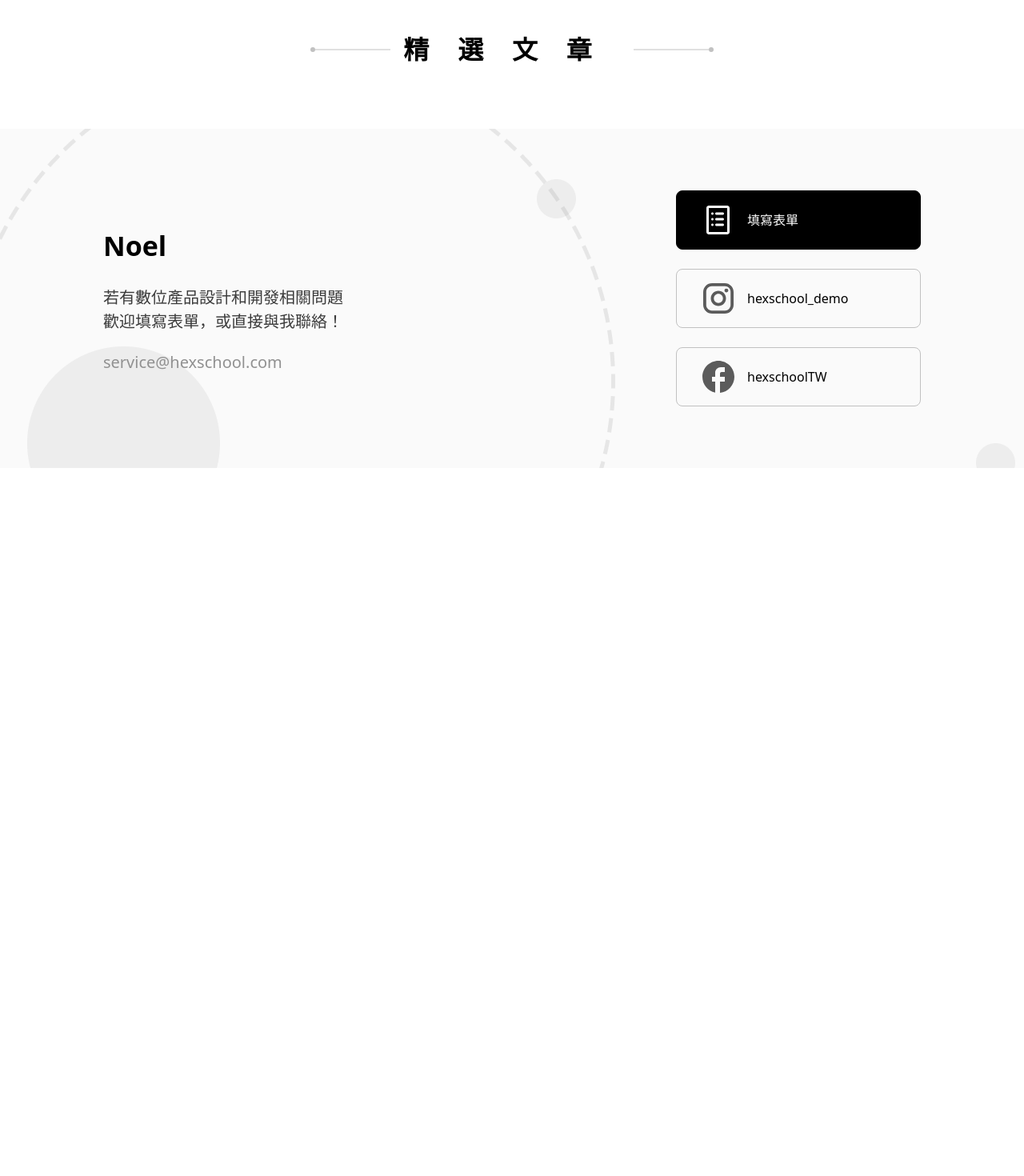
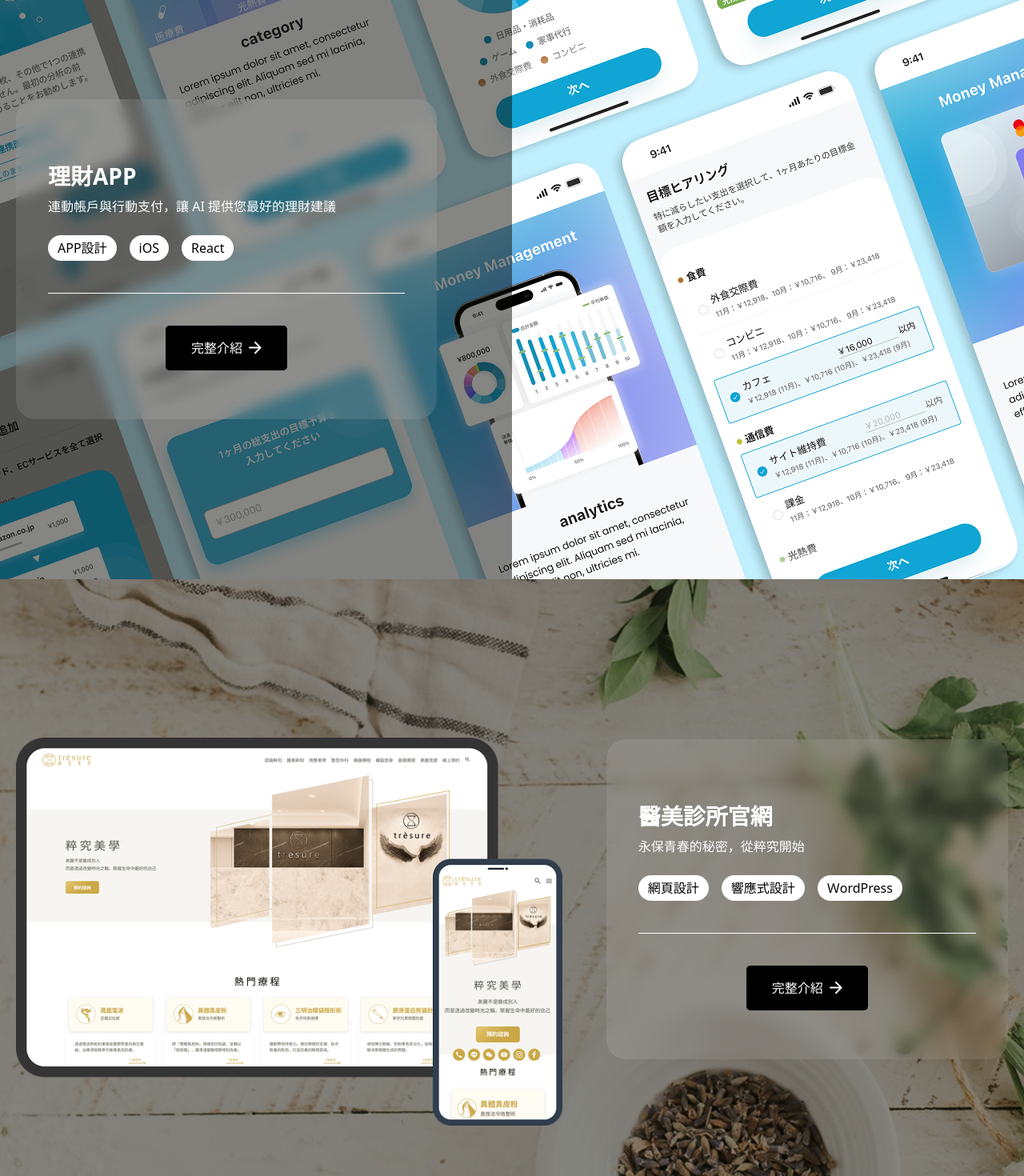
Before and after one commit to Danny-1211/Noel-design, a React (Vite) app: page / in a window 1280 px wide. Shown: the part 1760-3230 px from the top of the page at 80% size. Before the commit the page ends 2345 px from the top, so only its background shows below. Built offline with nearby package versions, Linux system fonts and the light colour scheme.

Commit message:
Feat: Updated collections and service elements, adding responsive design and service item display.

```diff
--- a/src/components/home/Collection.jsx
+++ b/src/components/home/Collection.jsx
@@ -9,41 +9,38 @@ import homepageWork1BgSm from "../../assets/imgs/homepage-work1/homepage-work1-b
 import homepageWork1Sm from "../../assets/imgs/homepage-work1/homepage-work1.png";
 
 import homepageWork2BgLg from "../../assets/imgs/homepage-work2/homepage-work2-lg.png";
-import homepageWork2Lg from "../../assets/imgs/homepage-work1/homepage-work1.png";
 import homepageWork2BgSm from "../../assets/imgs/homepage-work2/homepage-work2-sm.png";
-import homepageWork2Sm from "../../assets/imgs/homepage-work1/homepage-work1.png";
 
 import homepageWork3BgLg from "../../assets/imgs/homepage-work3/homepage-work3-bg.png";
 import homepageWork3Lg from "../../assets/imgs/homepage-work3/homepage-work3.png";
-import homepageWork3BgSm from "../../assets/imgs/homepage-work1/homepage-work1-bg.png";
-import homepageWork3Sm from "../../assets/imgs/homepage-work1/homepage-work1.png";
-
+import homepageWork3BgSm from "../../assets/imgs/homepage-work3/homepage-work3-bg.png";
+import homepageWork3Sm from "../../assets/imgs/homepage-work3/homepage-work3.png";
 
 function CollectionSection() {
   const collection = [
     {
-      homepageWorkBgLg:homepageWork1BgLg,
-      homepageWorkLg:homepageWork1Lg,
-      homepageWorkBgSm:homepageWork1BgSm,
-      homepageWorkSm:homepageWork1Sm,
+      homepageWorkBgLg: homepageWork1BgLg,
+      homepageWorkLg: homepageWork1Lg,
+      homepageWorkBgSm: homepageWork1BgSm,
+      homepageWorkSm: homepageWork1Sm,
       title: "星際旅行訂票平台",
       desc: "悠遊宇宙的夢想，從這裡開始實現",
       tags: ["網頁設計", "響應式設計", "Bootstrap"],
     },
     {
-      homepageWorkBgLg:homepageWork2BgLg,
-      homepageWorkLg:homepageWork2Lg,
-      homepageWorkBgSm:homepageWork2BgSm,
-      homepageWorkSm:homepageWork2Sm,
+      homepageWorkBgLg: homepageWork2BgLg,
+      homepageWorkLg: "",
+      homepageWorkBgSm: homepageWork2BgSm,
+      homepageWorkSm: "",
       title: "理財APP",
       desc: "連動帳戶與行動支付，讓 AI 提供您最好的理財建議",
       tags: ["APP設計", "iOS", "React"],
     },
     {
-      homepageWorkBgLg:homepageWork3BgLg,
-      homepageWorkLg:homepageWork3Lg,
-      homepageWorkBgSm:homepageWork3BgSm,
-      homepageWorkSm:homepageWork3Sm,
+      homepageWorkBgLg: homepageWork3BgLg,
+      homepageWorkLg: homepageWork3Lg,
+      homepageWorkBgSm: homepageWork3BgSm,
+      homepageWorkSm: homepageWork3Sm,
       title: "醫美診所官網",
       desc: "永保青春的秘密，從粹究開始",
       tags: ["網頁設計", "響應式設計", "ＷordPress"],
@@ -58,6 +55,7 @@ function CollectionSection() {
           <img src={titleRightLg} alt="" />
         </h2>
 
+        {/*  */}
         <div
           className="collection-hero px-5 bg-no-repeat bg-cover bg-center w-full h-[800px] flex justify-center items-center gap-x-[55px]"
           style={{ backgroundImage: `url(${homepageWork1BgLg})` }}
@@ -66,7 +64,7 @@ function CollectionSection() {
             <img className="object-cover" src={homepageWork1Lg} alt="" />
           </div>
           {/*  */}
-          <div className="collection-card w-[526px] relative h-[400px] max-xl:h-[500px] rounded-[24px] overflow-hidden px-10 pt-[80px] pb-[56px]">
+          <div className="collection-card w-[526px] relative h-[400px]  rounded-[24px] overflow-hidden px-10 pt-[80px] pb-[56px]">
             <div
               className="collection-card-overlay absolute inset-0 bg-white/10 px-10 pt-[80px] pb-[40px]"
               style={{
@@ -117,6 +115,128 @@ function CollectionSection() {
             </div>
           </div>
         </div>
+
+        {/* 理財APP */}
+        <div
+          className="collection-hero relative px-5 bg-no-repeat bg-cover bg-center w-full h-[800px] flex items-center gap-x-[55px]"
+          style={{ backgroundImage: `url(${homepageWork2BgLg})` }}
+        >
+          <div className="gray bg-[rgba(13,12,7,0.5)] absolute top-0 left-0 w-[50%] h-full"></div>
+
+          {/*  */}
+          <div className="collection-card w-[526px] relative h-[400px] rounded-[24px] overflow-hidden px-10 pt-[80px] pb-[56px]">
+            <div
+              className="collection-card-overlay absolute inset-0 bg-white/10 px-10 pt-[80px] pb-[40px]"
+              style={{
+                backdropFilter: "blur(8px)",
+                WebkitBackdropFilter: "blur(8px)",
+              }}
+            >
+              <div className="collection-card-header mb-[40px] pb-[40px] border-b border-[#fff]">
+                <h3 className="collection-card-title text-[#fff] font-[700] text-[28px] leading-[33.6px] mb-[8px]">
+                  理財APP
+                </h3>
+                <p className="collection-card-desc text-[#fff] leading-[24px] mb-[24px]">
+                  連動帳戶與行動支付，讓 AI 提供您最好的理財建議
+                </p>
+
+                <div className="tag tag-list flex gap-x-[16px] ">
+                  <a
+                    className=" tag-item py-[4px] px-[12px] bg-[#fff] rounded-[16px]"
+                    href="#"
+                  >
+                    APP設計
+                  </a>
+                  <a
+                    className="tag-item py-[4px] px-[12px] bg-[#fff] rounded-[16px]"
+                    href="#"
+                  >
+                    iOS
+                  </a>
+                  <a
+                    className="tag-item py-[4px] px-[12px] bg-[#fff] rounded-[16px]"
+                    href="#"
+                  >
+                    React
+                  </a>
+                </div>
+              </div>
+
+              <div className="collection-card-actions flex justify-center">
+                <button className="w-[152px] btn btn-primary rounded-[5px] bg-[#000] text-[#fff] py-[16px] px-[32px]">
+                  <span className=" btn-label mr-[8px]">完整介紹</span>
+                  <img
+                    className="btn-icon inline-block relative top-[-2px]"
+                    src={arrorRight}
+                    alt=""
+                  />
+                </button>
+              </div>
+            </div>
+          </div>
+        </div>
+
+        {/* 醫美診所官網 */}
+        <div
+          className="collection-hero relative px-5 bg-no-repeat bg-cover bg-center w-full h-[800px] flex justify-center items-center gap-x-[55px]"
+          style={{ backgroundImage: `url(${homepageWork3BgLg})` }}
+        >
+          <div className="gray bg-[rgba(13,12,7,0.5)] absolute top-0 left-0 w-full h-full"></div>
+          <div className="collection-hero-image mt-20 z-20">
+            <img className="object-cover" src={homepageWork3Lg} alt="" />
+          </div>
+          {/*  */}
+          <div className="collection-card w-[526px] relative h-[400px]  rounded-[24px] overflow-hidden px-10 pt-[80px] pb-[56px]">
+            <div
+              className="collection-card-overlay absolute inset-0 bg-white/10 px-10 pt-[80px] pb-[40px]"
+              style={{
+                backdropFilter: "blur(8px)",
+                WebkitBackdropFilter: "blur(8px)",
+              }}
+            >
+              <div className="collection-card-header mb-[40px] pb-[40px] border-b border-[#fff]">
+                <h3 className="collection-card-title text-[#fff] font-[700] text-[28px] leading-[33.6px] mb-[8px]">
+                  醫美診所官網
+                </h3>
+                <p className="collection-card-desc text-[#fff] leading-[24px] mb-[24px]">
+                  永保青春的秘密，從粹究開始
+                </p>
+
+                <div className="tag tag-list flex gap-x-[16px] ">
+                  <a
+                    className=" tag-item py-[4px] px-[12px] bg-[#fff] rounded-[16px]"
+                    href="#"
+                  >
+                    網頁設計
+                  </a>
+                  <a
+                    className="tag-item py-[4px] px-[12px] bg-[#fff] rounded-[16px]"
+                    href="#"
+                  >
+                    響應式設計
+                  </a>
+                  <a
+                    className="tag-item py-[4px] px-[12px] bg-[#fff] rounded-[16px]"
+                    href="#"
+                  >
+                    ＷordPress
+                  </a>
+                </div>
+              </div>
+
+              <div className="collection-card-actions flex justify-center">
+                <button className="w-[152px] btn btn-primary rounded-[5px] bg-[#000] text-[#fff] py-[16px] px-[32px]">
+                  <span className=" btn-label mr-[8px]">完整介紹</span>
+                  <img
+                    className="btn-icon inline-block relative top-[-2px]"
+                    src={arrorRight}
+                    alt=""
+                  />
+                </button>
+              </div>
+            </div>
+          </div>
+        </div>
       </div>
 
       <div className="lg:hidden ">
@@ -135,9 +255,12 @@ function CollectionSection() {
                 className="collection-hero px-[40px] mb-[24px] bg-no-repeat bg-cover bg-center w-full  flex justify-center items-center pt-[93px]"
                 style={{ backgroundImage: `url(${c.homepageWorkBgSm})` }}
               >
-                <div className="collection-hero-image">
+                <div className="collection-hero-image ">
                   <img className="object-cover" src={c.homepageWorkSm} alt="" />
                 </div>
+                {c.homepageWorkSm === "" && (
+                  <div className="h-[298px] w-full"></div>
+                )}
               </div>
 
               <div className="text-center mb-[20px]">
@@ -157,7 +280,6 @@ function CollectionSection() {
                       </span>
                     );
                   })}
-
                 </div>
               </div>
 
--- a/src/components/home/Services.jsx
+++ b/src/components/home/Services.jsx
@@ -2,6 +2,7 @@ import titleLeftLg from "../../assets/imgs/icon/title deco-left-lg.svg";
 import titleRightLg from "../../assets/imgs/icon/title deco-right-lg.svg";
 import titleLeftSm from "../../assets/imgs/icon/title deco-left-sm.svg";
 import titleRightSm from "../../assets/imgs/icon/title deco-right-sm.svg";
+import serviceItem from "../../assets/imgs/service-bg/service-item-bg.png";
 
 function ServicesSection() {
   return (
@@ -14,12 +15,45 @@ function ServicesSection() {
         </h2>
       </div>
 
-      <div className="lg:hidden">
+      <div className="lg:hidden py-[80px]" style={{ backgroundImage: `url(${serviceItem})` }}>
         <h2 className="collection-title mb-[40px] mx-auto flex justify-center gap-x-[16px] font-[700] text-[24px] leading-[28px] tracking-[1.12px]">
           <img src={titleLeftSm} alt="" />
           服務項目
           <img src={titleRightSm} alt="" />
         </h2>
+        <div className="flex flex-col items-center text-[#fff] gap-y-[24px]">
+          <div
+            className="flex justify-center items-center w-[306px] h-[306px] rounded-2xl"
+            style={{ backgroundImage: `url(${serviceItem})` }}
+          >
+            <div className="object-cover"></div>
+            <div>平面設計</div>
+          </div>
+
+          <div
+            className="flex justify-center items-center w-[306px] h-[306px] rounded-2xl"
+            style={{ backgroundImage: `url(${serviceItem})` }}
+          >
+            <div className="object-cover"></div>
+            <div>UI 設計</div>
+          </div>
+
+          <div
+            className="flex justify-center items-center w-[306px] h-[306px] rounded-2xl"
+            style={{ backgroundImage: `url(${serviceItem})` }}
+          >
+            <div className="object-cover"></div>
+            <div>切版服務</div>
+          </div>
+
+          <div
+            className="flex justify-center items-center w-[306px] h-[306px] rounded-2xl"
+            style={{ backgroundImage: `url(${serviceItem})` }}
+          >
+            <div className="object-cover"></div>
+            <div>前端開發</div>
+          </div>
+        </div>
       </div>
     </section>
   );
```
